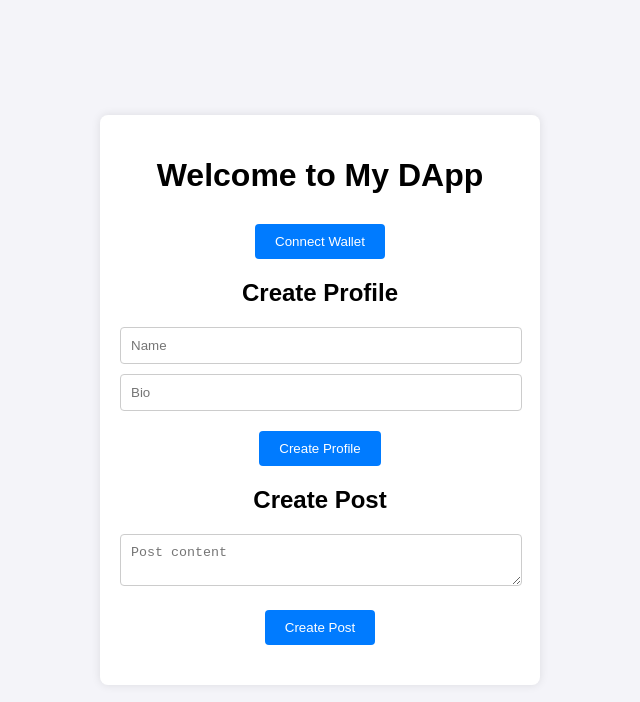
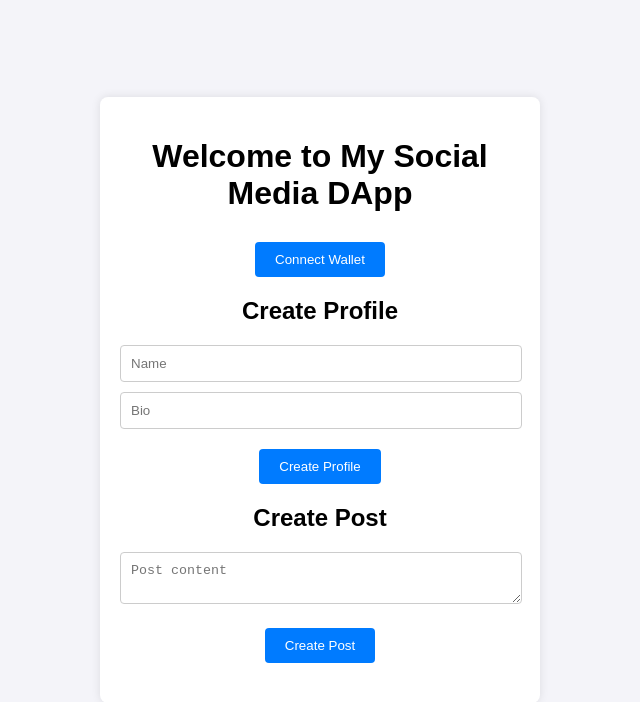
Before and after one commit to Sakshi1155/module3p3, a plain HTML site: page Index.html in a window 1280 px wide. Shown: the whole page, without its empty margins (320-960 px from the left). Drawn offline with Linux system fonts and the light colour scheme.

Commit message:
Update Index.html

```diff
--- a/Index.html
+++ b/Index.html
@@ -3,7 +3,7 @@
 <head>
     <meta charset="UTF-8">
     <meta name="viewport" content="width=device-width, initial-scale=1.0">
-    <title>My DApp</title>
+    <title>Social Media DApp</title>
     <!-- Include ethers.js from a CDN -->
     <script src="https://cdn.jsdelivr.net/npm/ethers@5.7.0/dist/ethers.umd.min.js"></script>
     <!-- Include the CSS file -->
@@ -12,7 +12,7 @@
 <body>
     <div class="container">
         <header>
-            <h1>Welcome to My DApp</h1>
+            <h1>Welcome to My Social Media DApp</h1>
         </header>
         <main>
             <button id="connectWalletButton" class="btn">Connect Wallet</button>
```
